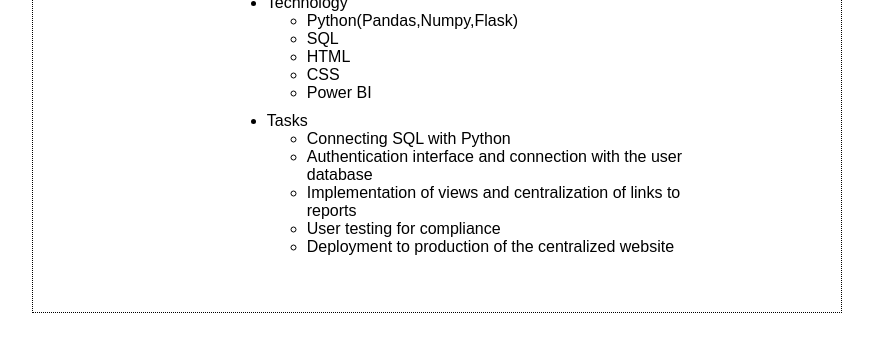
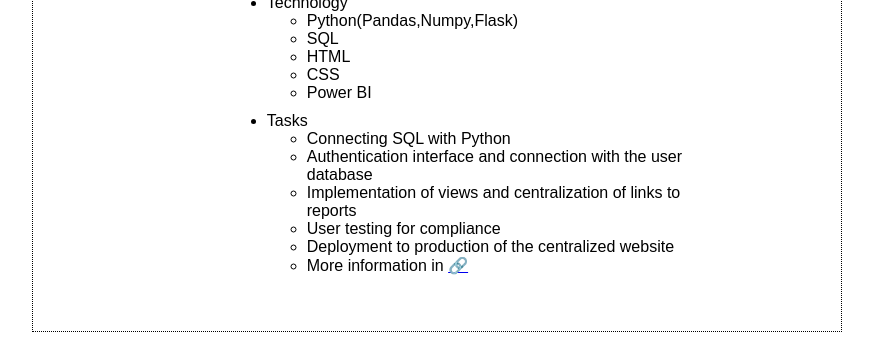
Before and after one commit to 0dallas/0dallas.github.io, a plain HTML site: page index.html in a window 1280 px wide. Shown: the part 4416-4768 px from the top of the page, without its empty margins (203-1076 px from the left). Drawn offline with Linux system fonts and the light colour scheme.

Commit message:
Update index.html

```diff
--- a/index.html
+++ b/index.html
@@ -165,6 +165,7 @@
 						<li>Implementation of views and centralization of links to reports</li>
 						<li>User testing for compliance</li>
 						<li>Deployment to production of the centralized website</li>
+						<li>More information in <a href="https://github.com/0dallas/Centralized-Reporting-Page">🔗</a></li>
 					</ul>
 				</ul>
 			</div>
```
